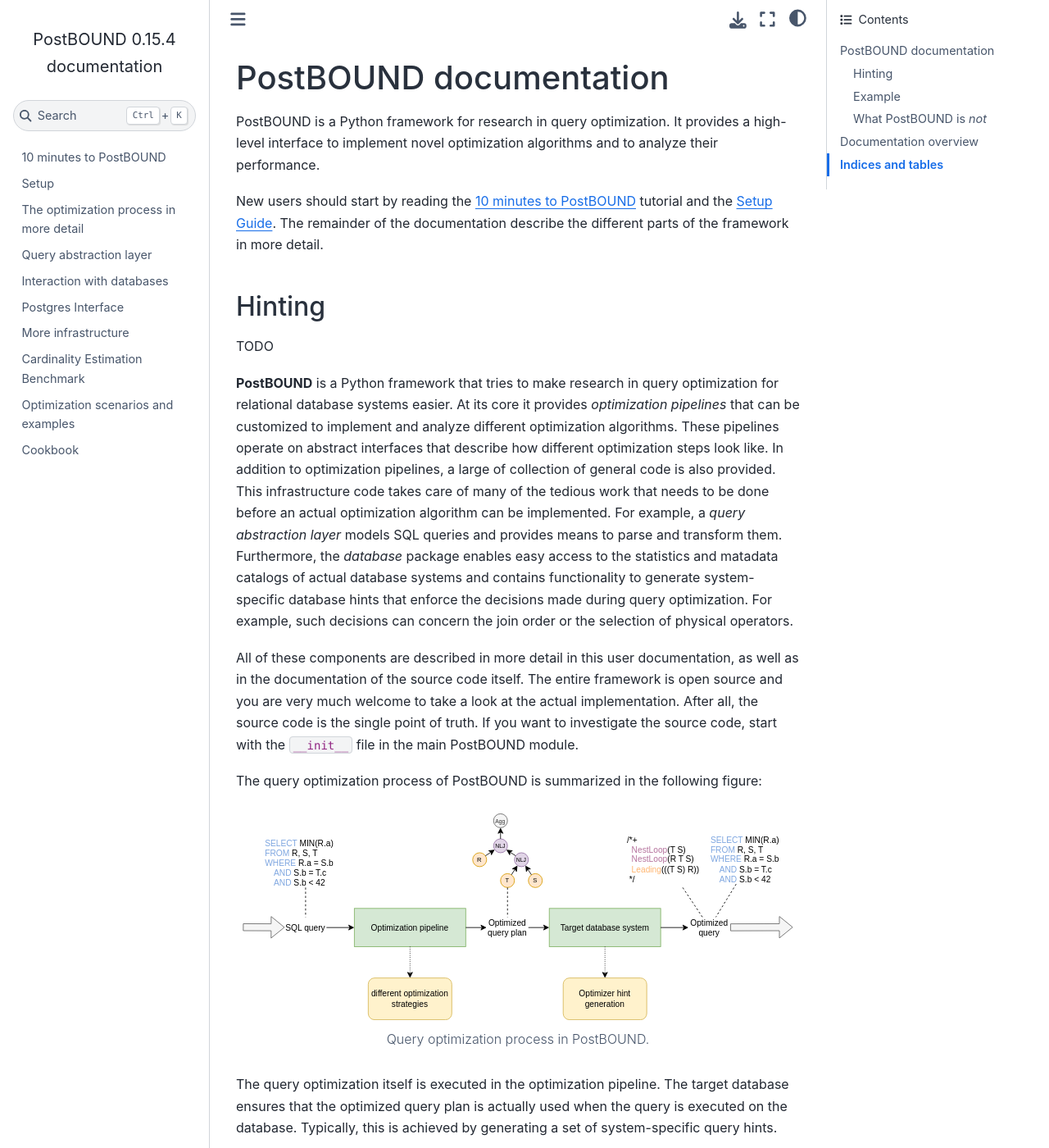
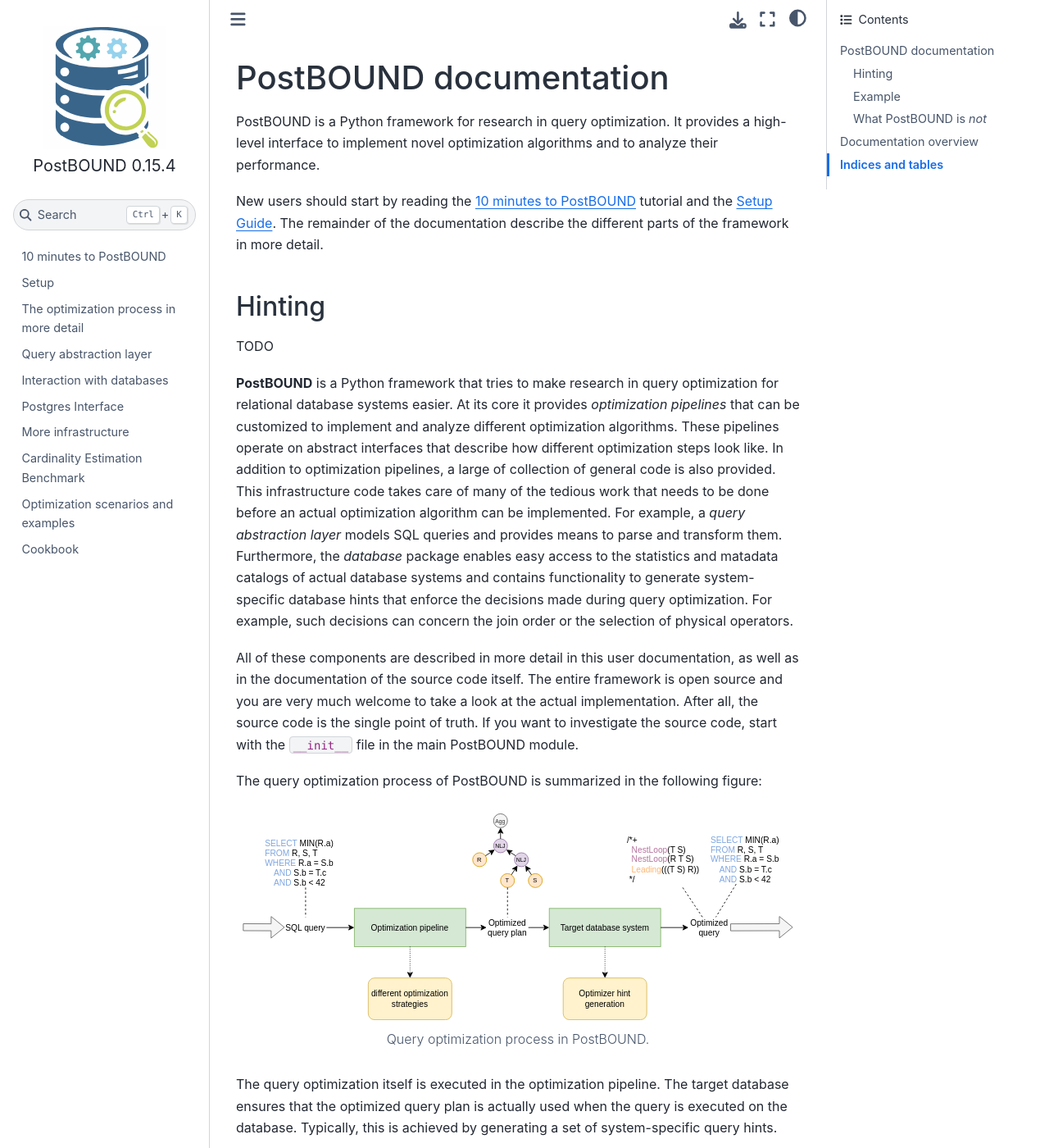
Before and after one commit to rbergm/PostBOUND, a Sphinx documentation site: the page built from docs/source/index.rst, in a window 1280 px wide and 1400 px high. Shown: the whole window at 82% size. Built offline with Sphinx 7.4.7 and the Sphinx Book theme 1.1.4, drawn with Linux system fonts in a browser that asks for light colours; pages that are not in the unit, such as notebooks, are missing from menus; some of the changed text lies outside the part shown.

Commit message:
Incremental design improvements to Documentation

```diff
--- /dev/null
+++ b/docs/source/_static/custom.css
@@ -0,0 +1,4 @@
+
+.navbar-brand.logo img{
+    height: 150px;
+}
--- a/docs/source/conf.py
+++ b/docs/source/conf.py
@@ -14,8 +14,8 @@
 import postbound as pb
 
 project = "PostBOUND"
-copyright = "2025, Database Group @ TU Dresden"
-author = "Database Group @ TU Dresden"
+copyright = "2025, Dresden Database Research Group"
+author = "Dresden Database Research Group"
 release = pb.__version__
 
 # -- General configuration ---------------------------------------------------
@@ -35,8 +35,18 @@
 # -- Options for HTML output -------------------------------------------------
 # https://www.sphinx-doc.org/en/master/usage/configuration.html#options-for-html-output
 
-html_favicon = "favicon.ico"
+html_favicon = "_static/favicon.ico"
+html_logo = "../figures/postbound-logo.svg"
 html_theme = "sphinx_book_theme"
+html_static_path = ["_static"]
+html_css_files = ["custom.css"]
+
+html_theme_options = {
+    "logo": {
+        "text": f"PostBOUND {pb.__version__}",
+        "height": "150px",
+    }
+}
 
 # -- Options for API documentation -------------------------------------------------
 
```
Also changed, not shown: .readthedocs.yml, docs/source/_static/favicon.ico (renamed from docs/source/favicon.ico).
